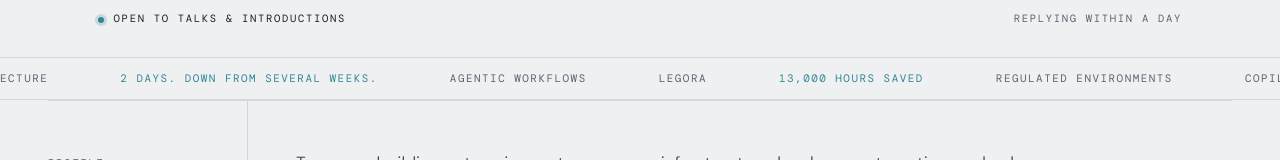
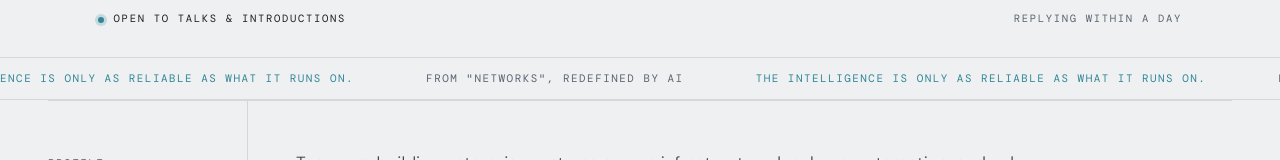
Before and after one commit to fde-shipit/martina-portfolio, a Next.js app: page / in a window 1280 px wide. Shown: the part 743-903 px from the top of the page. Built offline with nearby package versions, Linux system fonts and the light colour scheme; no server answers.

Commit message:
feat: replace ticker with Networks quote

```diff
--- a/content/data.ts
+++ b/content/data.ts
@@ -220,25 +220,6 @@ export const skills = [
 ]
 
 export const ticker = [
-  { text: "AI that runs in production" },
-  { text: "#RedefinedByAI", accent: true },
-  { text: "HITL architecture" },
-  { text: "2 days. Down from several weeks.", accent: true },
-  { text: "Agentic workflows" },
-  { text: "Legora" },
-  { text: "13,000 hours saved", accent: true },
-  { text: "Regulated environments" },
-  { text: "Copilot Studio" },
-  { text: "5 years in production", accent: true },
-  { text: "Harvey" },
-  { text: "Melbourne" },
-  { text: "Vendor evaluation" },
-  { text: "Enterprise AI" },
-  { text: "Knows where AI can go unsupervised", accent: true },
-  { text: "Claude" },
-  { text: "Knows when none of them do yet.", accent: true },
-  { text: "AI Acceleration" },
-  { text: "#RedefinedByAI", accent: true },
   { text: "The intelligence is only as reliable as what it runs on.", accent: true },
   { text: "From \"Networks\", Redefined by AI" },
 ]
```
